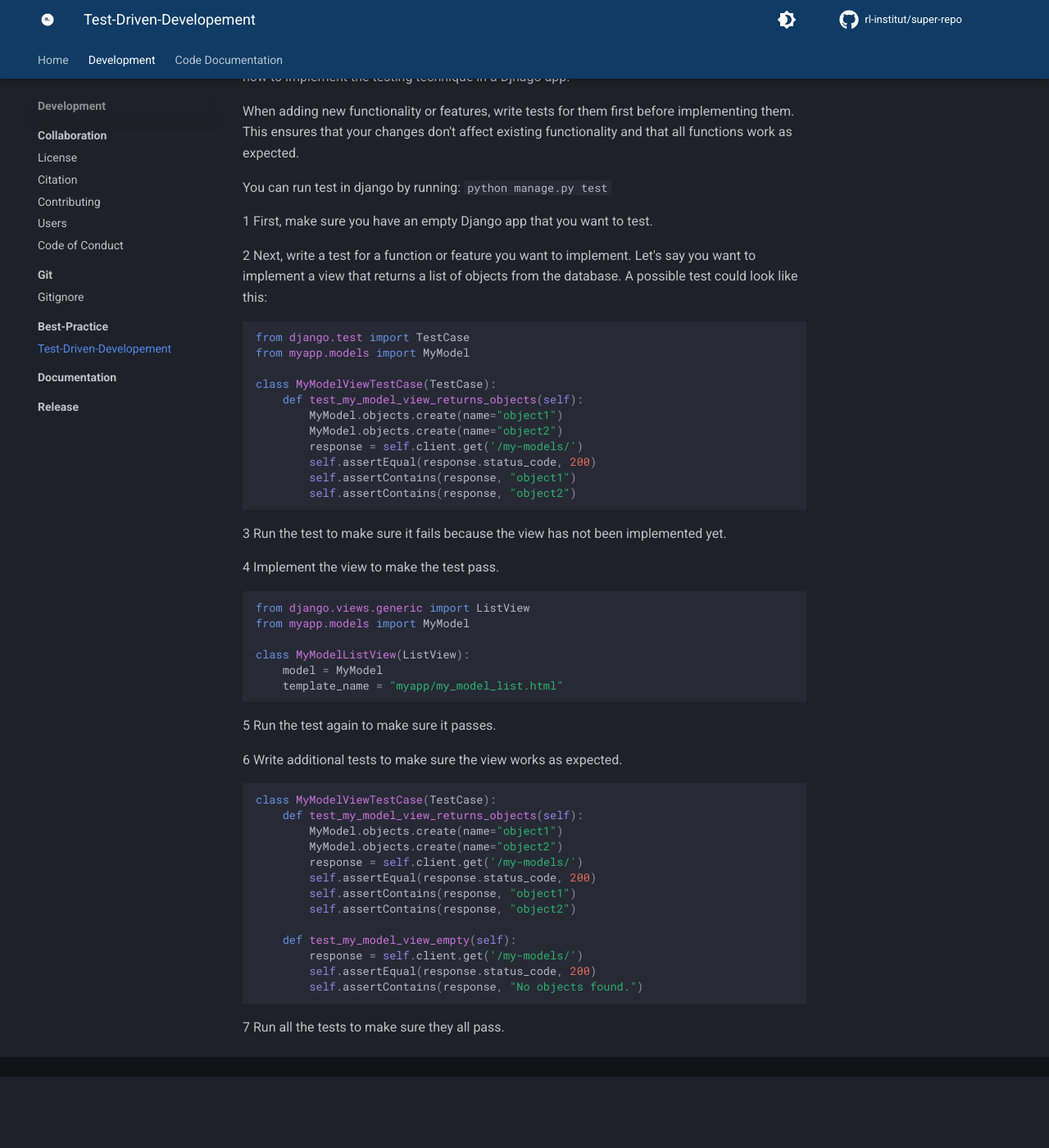
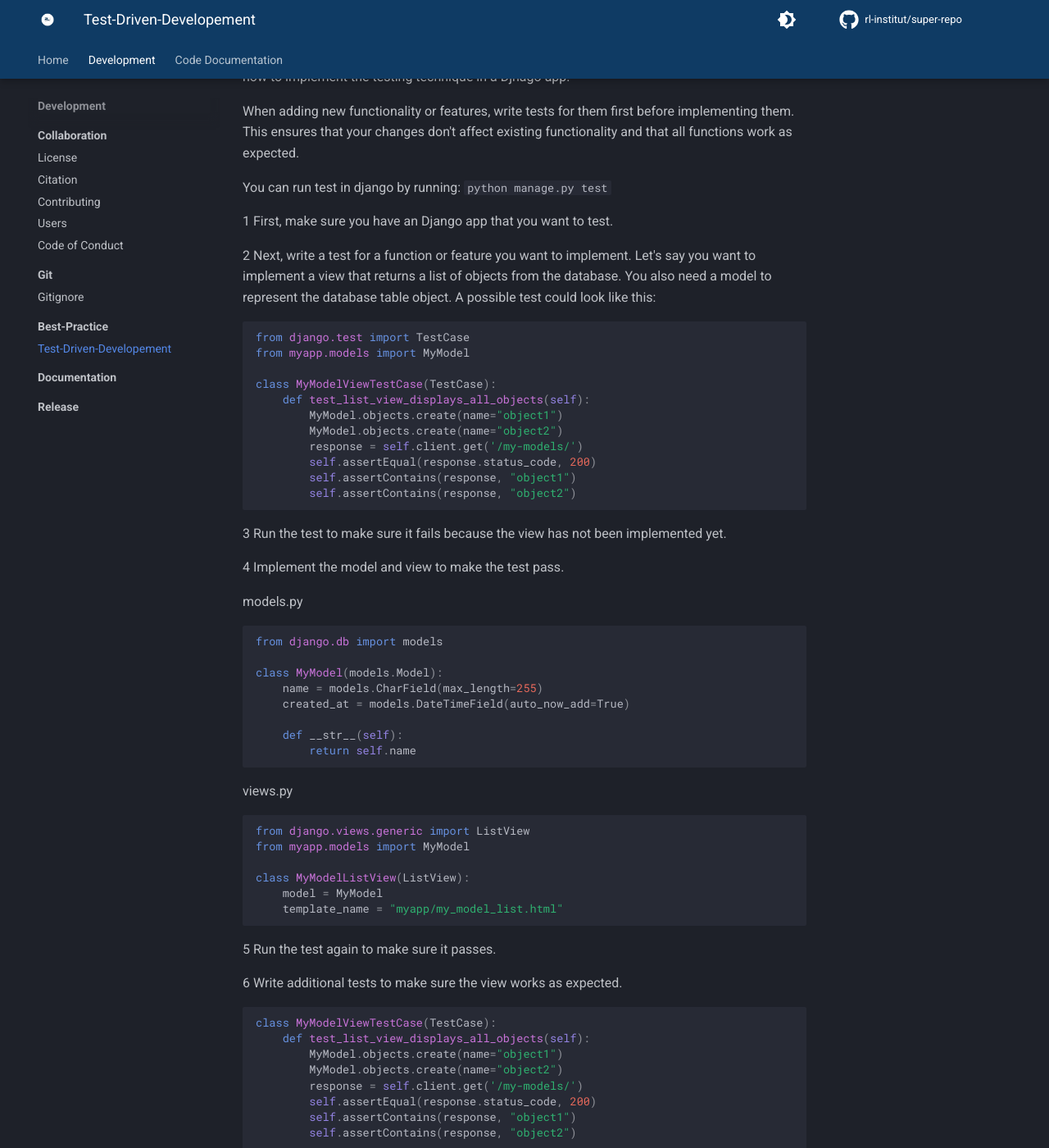
Before and after one commit to pedrocaixeta/infDB_fork_31mar, an MkDocs documentation site: the page built from docs/development/best-practice/test-driven-developement-workflow.md, in a window 1280 px wide and 1400 px high, scrolled down 212 px. Shown: the whole window at 82% size. Built offline with MkDocs 1.6.1 and Material for MkDocs 9.7.7, drawn with Linux system fonts in a browser that asks for light colours; comment, search, counter and statistics services are not loaded; before the commit the page ends 1525 px from its top, so only the background shows below that; some of the changed text lies outside the part shown.

Commit message:
improve test method names and add model code to make example complete #31

````diff
--- a/docs/development/best-practice/test-driven-developement-workflow.md
+++ b/docs/development/best-practice/test-driven-developement-workflow.md
@@ -7,16 +7,16 @@ When adding new functionality or features, write tests for them first before imp
 You can run test in django by running:
 `python manage.py test`
 
-1 First, make sure you have an empty Django app that you want to test.
+1 First, make sure you have an Django app that you want to test.
 
-2 Next, write a test for a function or feature you want to implement. Let's say you want to implement a view that returns a list of objects from the database. A possible test could look like this:
+2 Next, write a test for a function or feature you want to implement. Let's say you want to implement a view that returns a list of objects from the database. You also need a model to represent the database table object. A possible test could look like this:
 
 ``` python
 from django.test import TestCase
 from myapp.models import MyModel
 
 class MyModelViewTestCase(TestCase):
-    def test_my_model_view_returns_objects(self):
+    def test_list_view_displays_all_objects(self):
         MyModel.objects.create(name="object1")
         MyModel.objects.create(name="object2")
         response = self.client.get('/my-models/')
@@ -28,7 +28,22 @@ class MyModelViewTestCase(TestCase):
 
 3 Run the test to make sure it fails because the view has not been implemented yet.
 
-4 Implement the view to make the test pass.
+4 Implement the model and view to make the test pass.
+
+models.py
+
+``` python
+from django.db import models
+
+class MyModel(models.Model):
+    name = models.CharField(max_length=255)
+    created_at = models.DateTimeField(auto_now_add=True)
+
+    def __str__(self):
+        return self.name
+```
+
+views.py
 
 ``` python
 from django.views.generic import ListView
@@ -46,7 +61,7 @@ class MyModelListView(ListView):
 
 ``` python
 class MyModelViewTestCase(TestCase):
-    def test_my_model_view_returns_objects(self):
+    def test_list_view_displays_all_objects(self):
         MyModel.objects.create(name="object1")
         MyModel.objects.create(name="object2")
         response = self.client.get('/my-models/')
@@ -54,7 +69,7 @@ class MyModelViewTestCase(TestCase):
         self.assertContains(response, "object1")
         self.assertContains(response, "object2")
 
-    def test_my_model_view_empty(self):
+    def test_list_view_displays_empty_message(self):
         response = self.client.get('/my-models/')
         self.assertEqual(response.status_code, 200)
         self.assertContains(response, "No objects found.")
````
